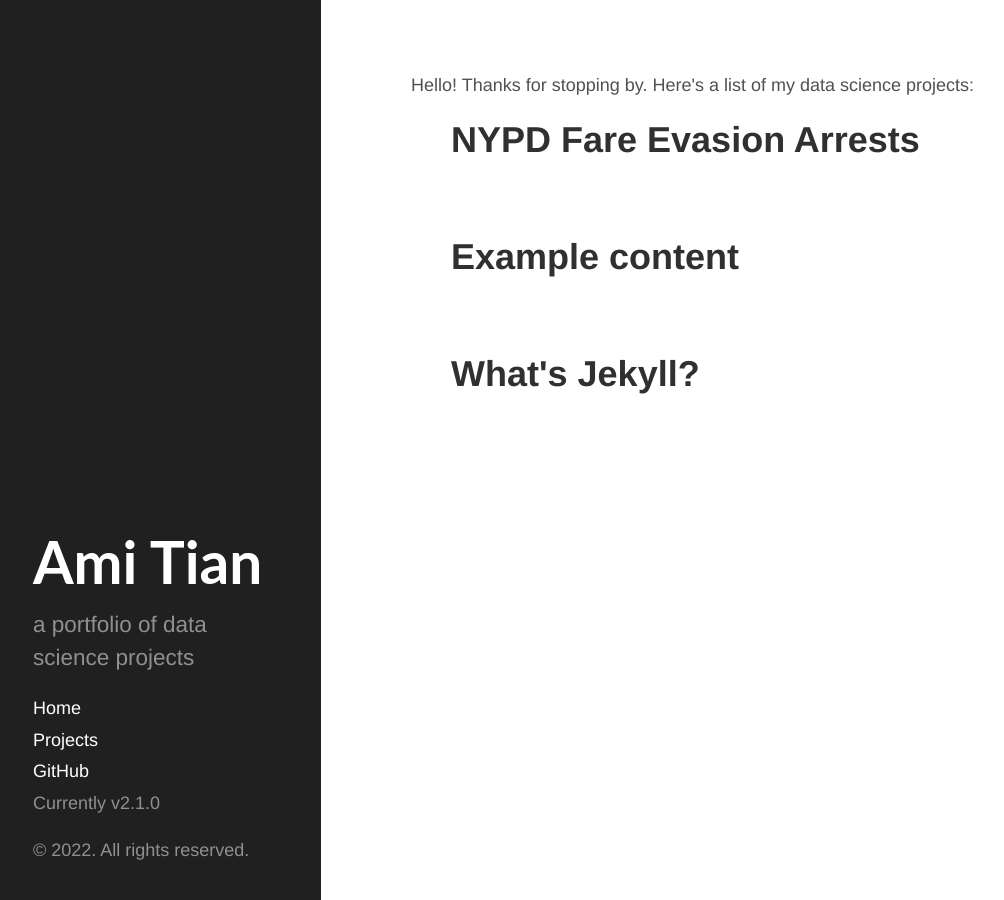
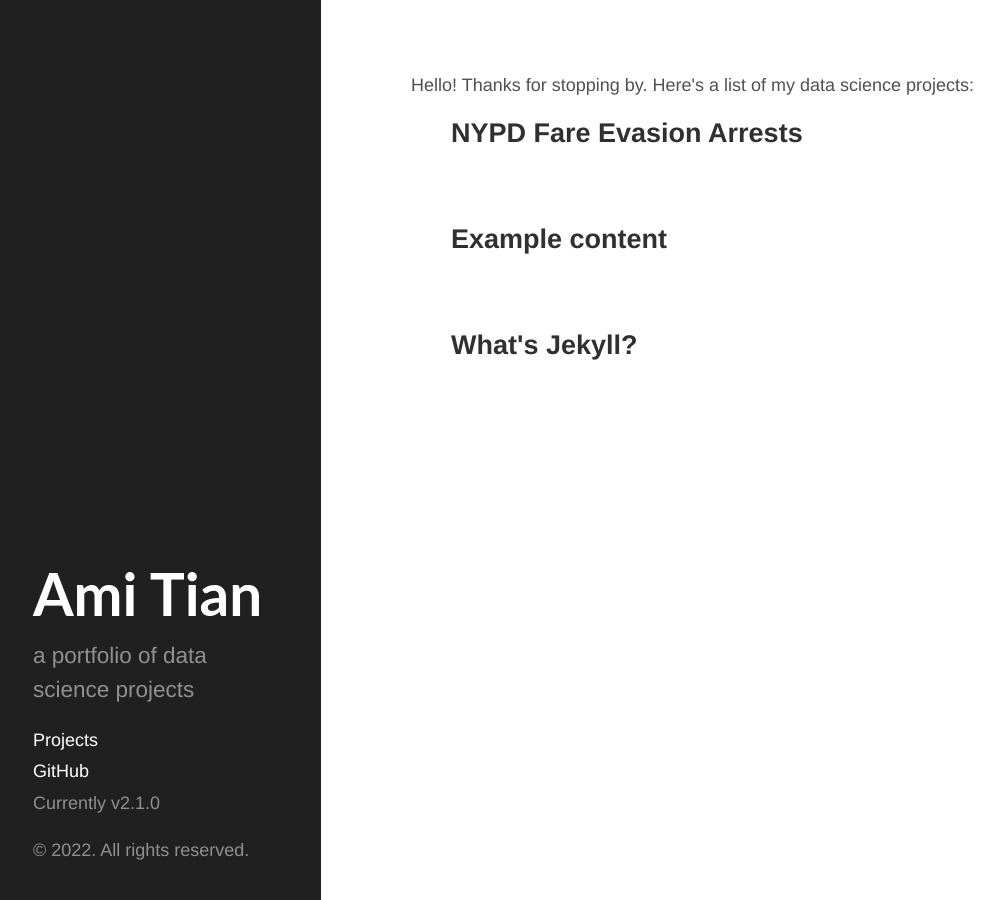
Before and after one commit to amitian/amitian.github.io, a Jekyll site: the page built from index.html, in a window 1280 px wide. Shown: the whole page, without its empty margins (3-1007 px from the left). Built offline with Jekyll 4.4.1, drawn with Linux system fonts in a browser that asks for light colours; some web fonts are replaced; Markdown is read by kramdown in place of the engine named in the settings; the list of posts is cut into pages by our own code.

Commit message:
updated pages

```diff
--- a/_includes/head.html
+++ b/_includes/head.html
@@ -18,7 +18,7 @@
   <link rel="stylesheet" href="{{ site.baseurl }}public/css/poole.css">
   <link rel="stylesheet" href="{{ site.baseurl }}public/css/syntax.css">
   <link rel="stylesheet" href="{{ site.baseurl }}public/css/hyde.css">
-  <link rel="stylesheet" href="http://fonts.googleapis.com/css?family=PT+Sans:400,400italic,700|Abril+Fatface">
+  <link rel="stylesheet" href="https://fonts.googleapis.com/css?family=Open+Sans:400,400italic,700|Helvetica+Neue">
 
   <!-- Icons -->
   <link rel="apple-touch-icon-precomposed" sizes="144x144" href="{{ site.baseurl }}public/apple-touch-icon-144-precomposed.png">
--- a/_includes/sidebar.html
+++ b/_includes/sidebar.html
@@ -2,7 +2,7 @@
   <div class="container sidebar-sticky">
     <div class="sidebar-about">
       <h1>
-        <a href="{{ site.baseurl }}">
+        <a href="{{ site.url }}">
           {{ site.title }}
         </a>
       </h1>
@@ -10,7 +10,6 @@
     </div>
 
     <nav class="sidebar-nav">
-      <a class="sidebar-nav-item{% if page.url == site.baseurl %} active{% endif %}" href="{{ site.baseurl }}">Home</a>
 
       {% comment %}
         The code below dynamically generates a sidebar nav of pages with
--- a/index.html
+++ b/index.html
@@ -8,11 +8,13 @@
 <div class="posts">
 {% for post in paginator.posts %}
 <div class="post">
-  <h1 class="post-title">
-    <ul><a href="{{ post.url }}">
+  <h2 class="post-title">
+    <ul>
+      <a href="{{ post.url }}">
       {{ post.title }}
-    </a></ul>
-  </h1>
+      </a>
+    </ul>
+  </h2>
   </div>
   {% endfor %}
   </div>
```
